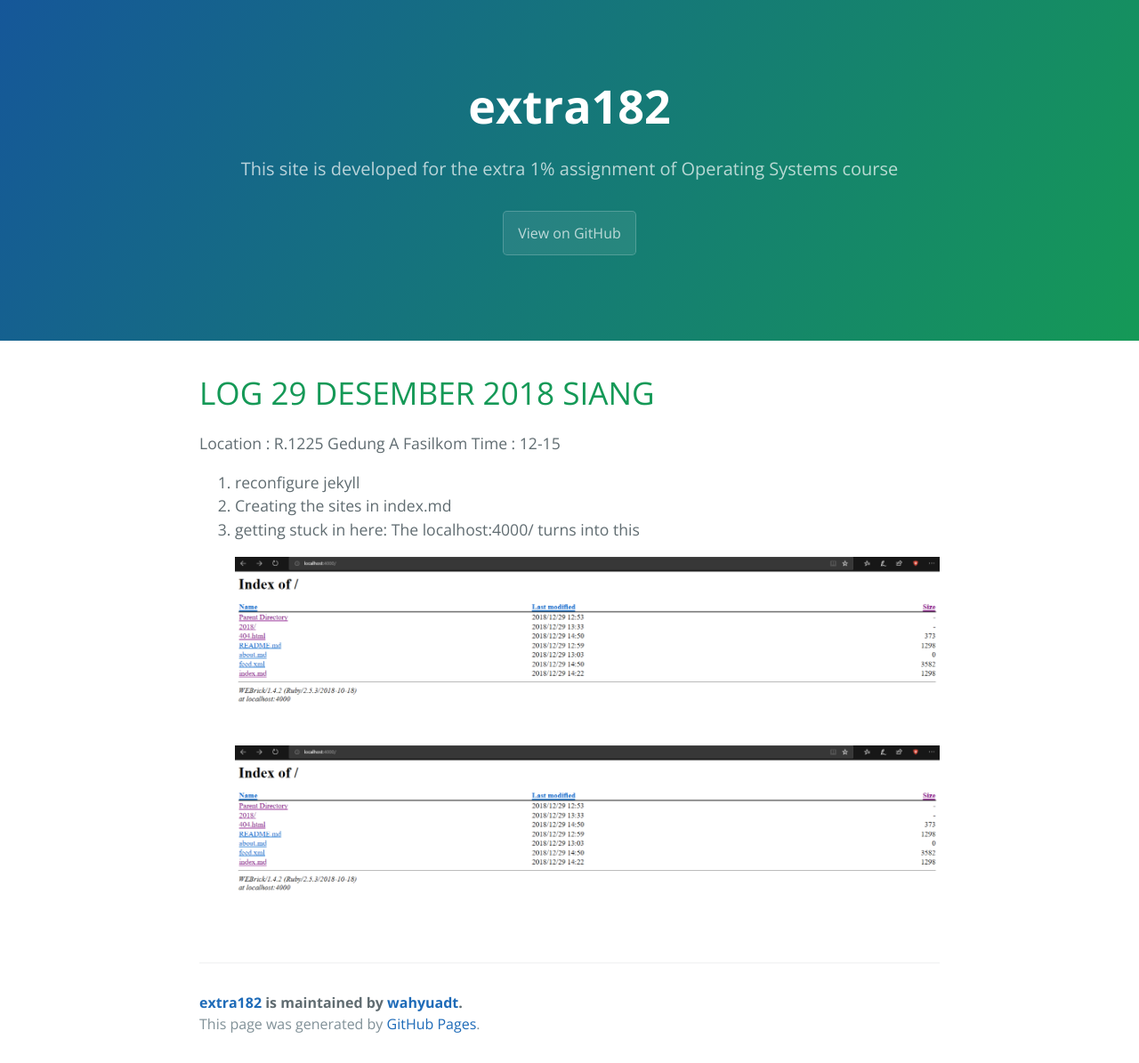
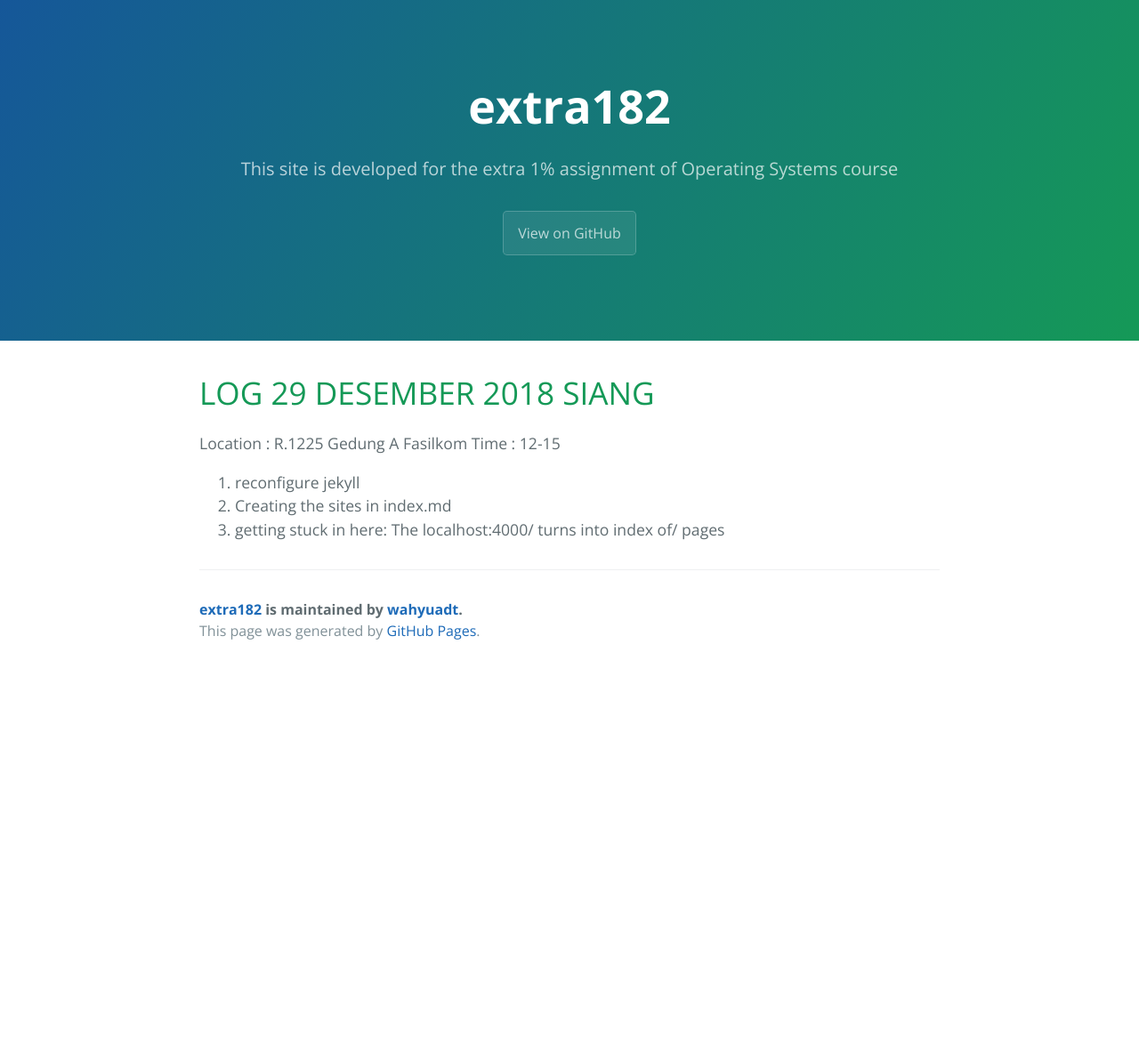
Before and after one commit to wahyuadt/extra182, a Jekyll site: the page built from _posts/2018-12-29-Log-Harian-Siang.md, in a window 1280 px wide. Shown: the whole page at 89% size. Built offline with Jekyll 4.4.1, drawn with Linux system fonts in a browser that asks for light colours; our own code applies the rules of GitHub Pages for plain Markdown files; after the commit the page ends 900 px from its top, so only the background shows below that.

Commit message:
Revising and Editing the Posts file

```diff
--- a/_posts/2018-12-29-Log-Harian-Siang.md
+++ b/_posts/2018-12-29-Log-Harian-Siang.md
@@ -6,7 +6,4 @@ Time : 12-15
 1. reconfigure jekyll
 2. Creating the sites in index.md
 3. getting stuck in here:
-   The localhost:4000/ turns into this
-
-	![img](https://github.com/wahyuadt/extra182/blob/master/_posts/img/Sketch1.png)
-	![image](/assets/images/Sketch1.png)
+   The localhost:4000/ turns into index of/ pages
```
Also changed, not shown: _posts/2018-12-30-Log-Harian-Malam.md (+1 -2 lines), _posts/2018-12-30-Log-Harian-Pagi.md (+1 -1 lines).
